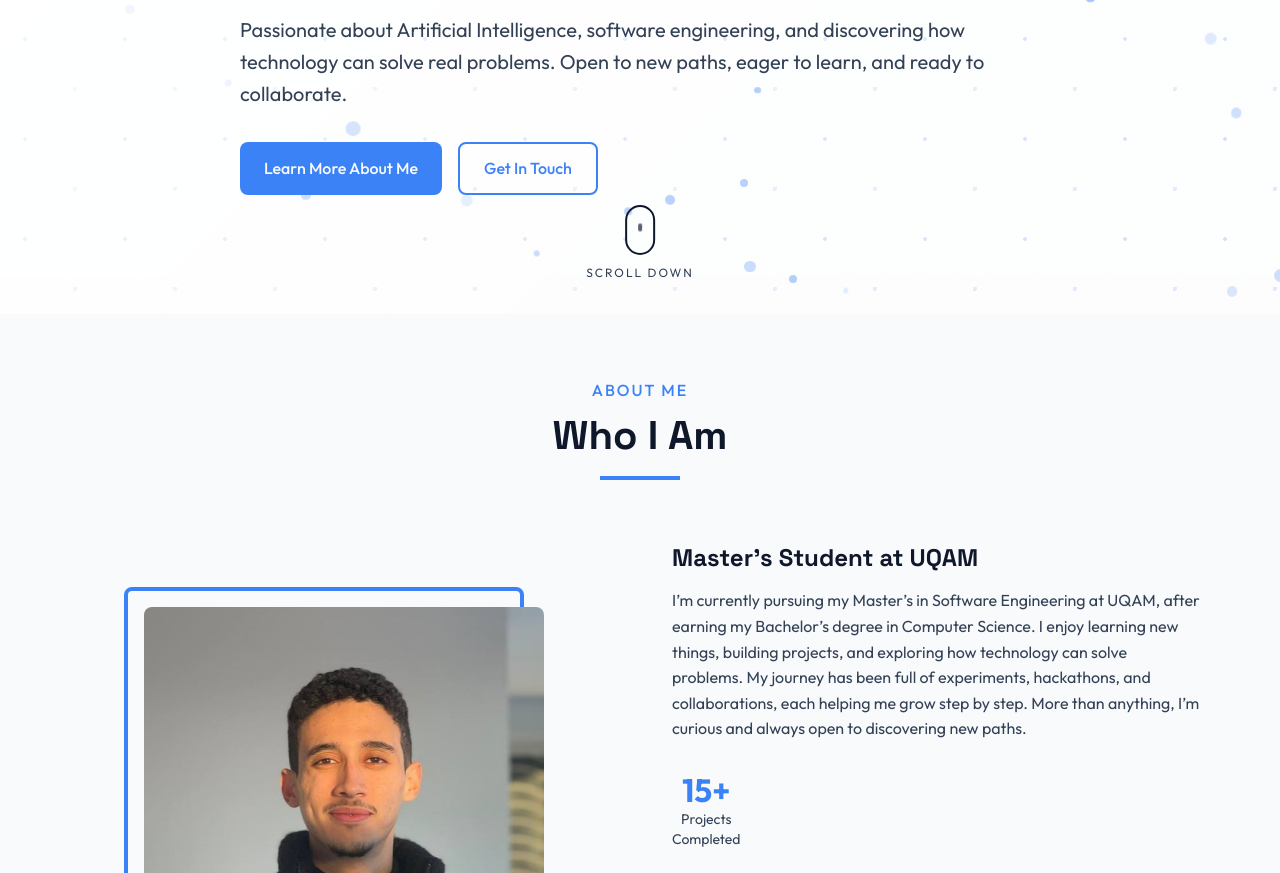
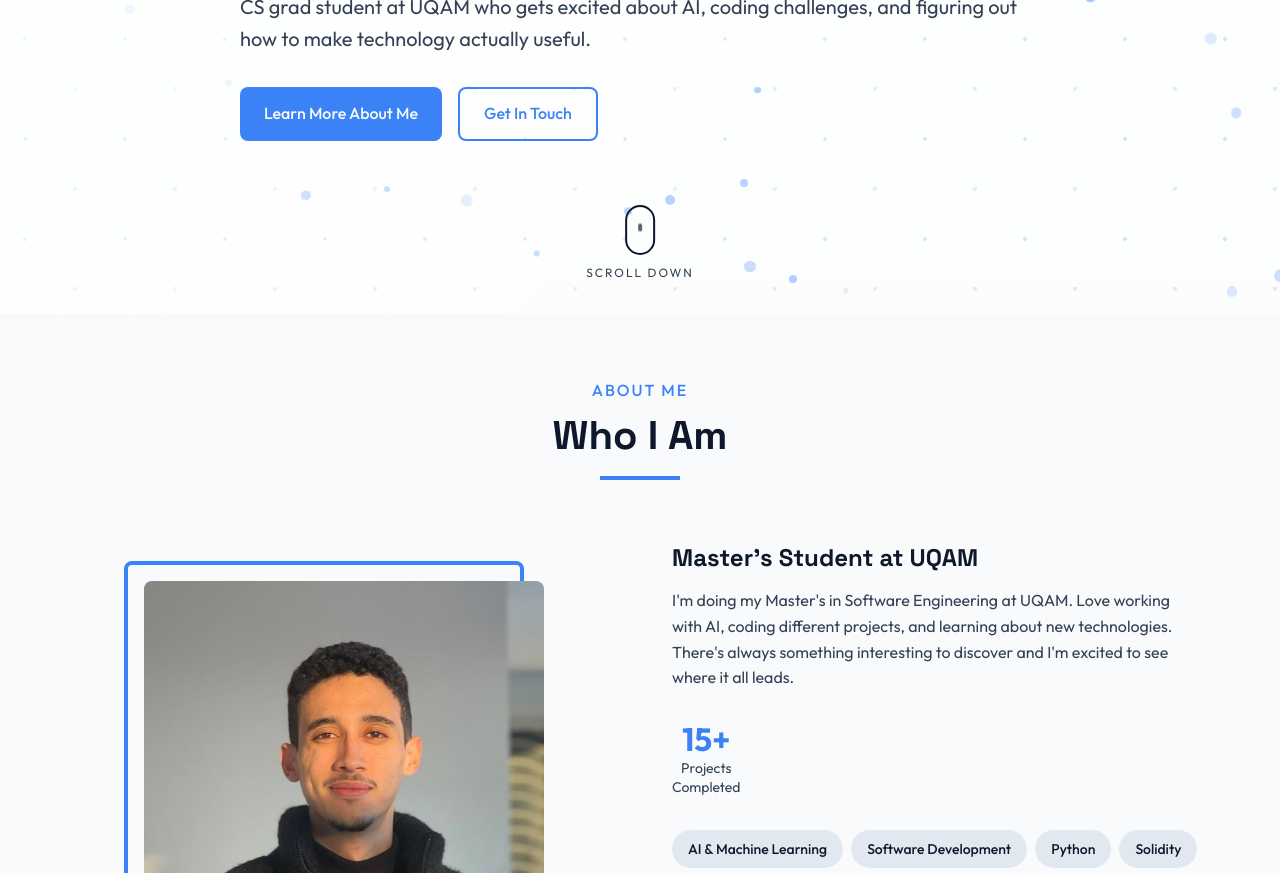
Before and after one commit to HamzaAfif/portfolio, a plain HTML site: page index.html in a window 1280 px wide. Shown: the part 486-1359 px from the top of the page. Drawn offline with Linux system fonts and the light colour scheme.

Commit message:
Update index.html

```diff
--- a/index.html
+++ b/index.html
@@ -60,15 +60,14 @@
                 <span>AI & Software Engineering Enthusiast</span>
             </div>
             <h1 class="hero-title">
-                <span class="title-line">Hello, I'm</span>
-                <span class="title-line highlight">Hamza Afif</span>
-                <span class="title-line">— always learning, exploring, and building.</span>
-            </h1>
+    <span class="title-line">Hey, I'm</span>
+    <span class="title-line highlight">Hamza</span>
+    <span class="title-line">and I love building things.</span>
+</h1>
             <div class="hero-text">
                 <p>
-                    Passionate about Artificial Intelligence, software engineering, and discovering how
-                    technology can solve real problems. Open to new paths, eager to learn, and ready
-                    to collaborate.
+                    CS grad student at UQAM who gets excited about AI, coding challenges,
+    and figuring out how to make technology actually useful.
                 </p>
             </div>
             <div class="hero-cta">
@@ -107,13 +106,10 @@
               </div>
               <div class="about-text">
                   <h3>Master’s Student at UQAM</h3>
-                  <p>
-    I’m currently pursuing my Master’s in Software Engineering at UQAM,
-    after earning my Bachelor’s degree in Computer Science.
-    I enjoy learning new things, building projects, and exploring how technology
-    can solve problems. My journey has been full of experiments, hackathons, and
-    collaborations, each helping me grow step by step.
-    More than anything, I’m curious and always open to discovering new paths.
+                 <p>
+    I'm doing my Master's in Software Engineering at UQAM. Love working with AI,
+    coding different projects, and learning about new technologies. There's always
+    something interesting to discover and I'm excited to see where it all leads.
 </p>
                   <div class="about-stats">
                       <div class="stat-item">
@@ -155,7 +151,7 @@
         <div class="experience-timeline">
             <!-- IT Club -->
             <div class="timeline-item">
-                <div class="timeline-date">2024 - Present</div>
+                <div class="timeline-date">2024 - 2025</div>
                 <div class="timeline-content">
                     <h3>President - IT Club</h3>
                     <div class="timeline-company">HEM, Casablanca</div>
```
